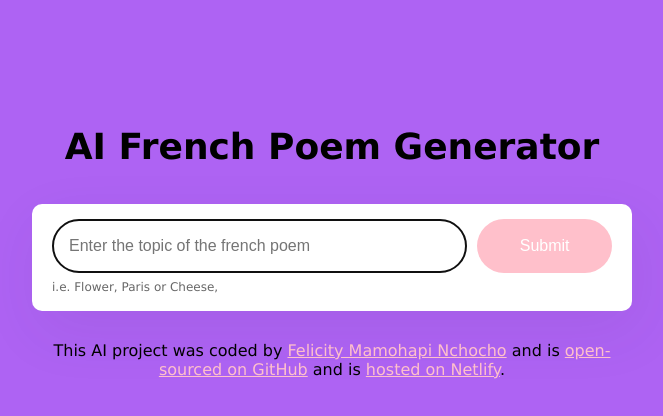
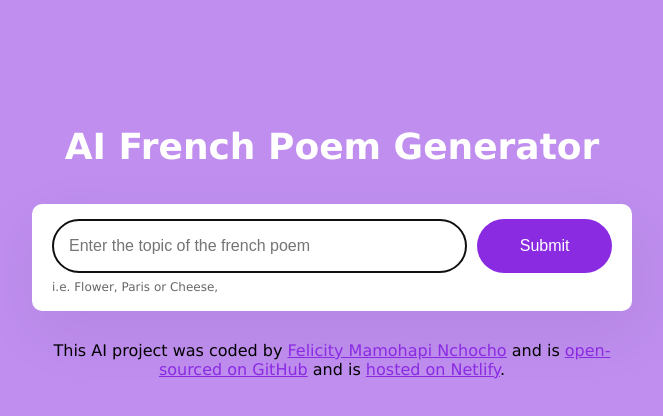
Before and after one commit to Mamohapi/french-poem-generator, a plain HTML site: page index.html in a window 1280 px wide. Shown: the whole page, without its empty margins (308-971 px from the left). Drawn offline with nearby package versions, Linux system fonts and the light colour scheme.

Commit message:
Updated style.css

```diff
--- a/src/style.css
+++ b/src/style.css
@@ -1,10 +1,10 @@
 body {
-  background-color: rgb(174, 99, 243);
+  background-color: rgb(191, 142, 238);
   font-family: Verdana, Geneva, Tahoma, sans-serif;
 }
 
 a {
-  color: pink;
+  color: blueviolet;
 }
 
 .container {
@@ -21,7 +21,7 @@ h1 {
   font-weight: 800;
   font-size: 36px;
   line-height: 1.5;
-  color: black;
+  color: White;
 }
 
 .form-container {
@@ -55,7 +55,7 @@ form {
 
 .submit-button {
   margin-left: 10px;
-  background-color: pink;
+  background-color: blueviolet;
   color: white;
   border: none;
   width: 150px;
```
